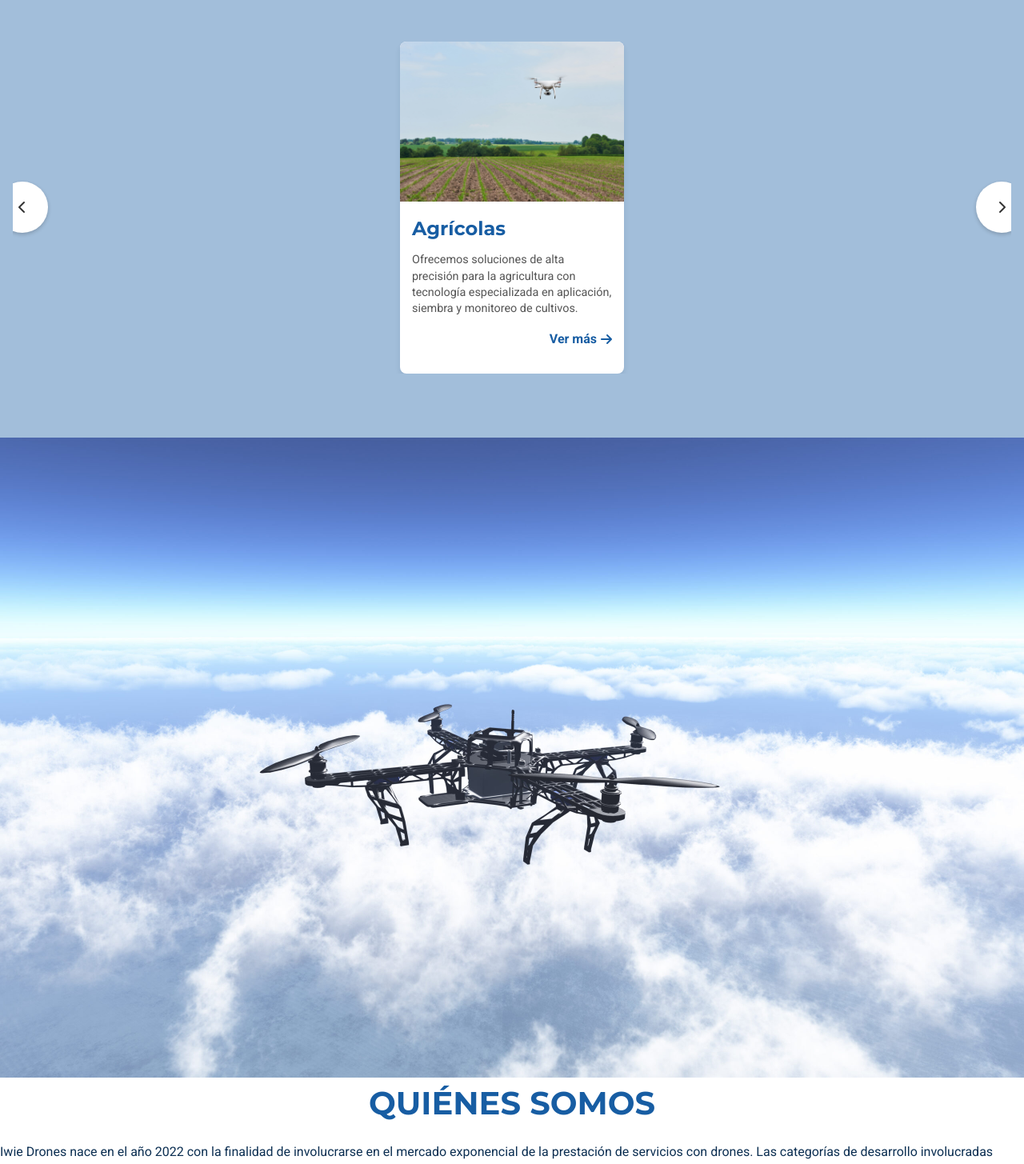
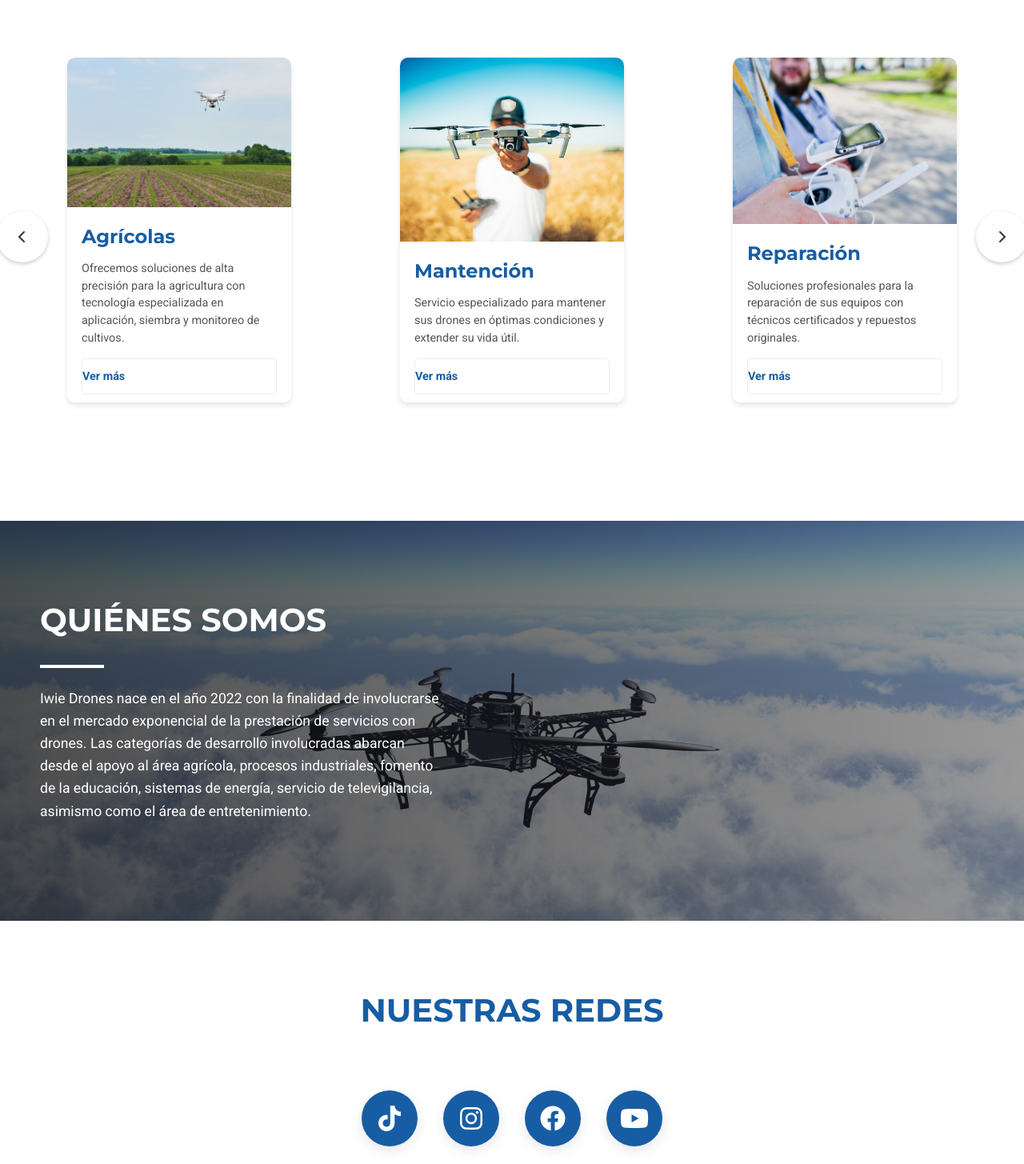
Before and after one commit to AlejandroLiinares/IwieDrones, a React (Vite) app: page / in a window 1280 px wide. Shown: the part 1330-2785 px from the top of the page at 80% size. Built offline with nearby package versions, Linux system fonts and the light colour scheme.

Commit message:
Mejoras de tarjetas y el header

```diff
--- a/src/components/Header/Header.jsx
+++ b/src/components/Header/Header.jsx
@@ -30,38 +30,41 @@ const Header = () => {
     setIsMenuOpen(!isMenuOpen);
   };
 
-  const toggleServicesDropdown = (e) => {
+  const toggleDropdown = (e, type) => {
     e.preventDefault();
-    setIsServicesDropdownOpen(!isServicesDropdownOpen);
+    if (type === 'services') {
+      setIsDronesDropdownOpen(false);
+      setIsServicesDropdownOpen(!isServicesDropdownOpen);
+    } else if (type === 'drones') {
+      setIsServicesDropdownOpen(false);
+      setIsDronesDropdownOpen(!isDronesDropdownOpen);
+    }
   };
 
-  const toggleDronesDropdown = (e) => {
-    e.preventDefault();
-    setIsDronesDropdownOpen(!isDronesDropdownOpen);
+  const handleDropdownMouseEnter = (type) => {
+    if (type === 'services') {
+      setIsDronesDropdownOpen(false);
+      setIsServicesDropdownOpen(true);
+    } else if (type === 'drones') {
+      setIsServicesDropdownOpen(false);
+      setIsDronesDropdownOpen(true);
+    }
   };
 
-  const handleServicesDropdownMouseEnter = () => {
-    setIsServicesDropdownOpen(true);
+  const handleDropdownMouseLeave = (type) => {
+    if (type === 'services') {
+      setIsServicesDropdownOpen(false);
+    } else if (type === 'drones') {
+      setIsDronesDropdownOpen(false);
+    }
   };
 
-  const handleServicesDropdownMouseLeave = () => {
-    setIsServicesDropdownOpen(false);
-  };
-
-  const closeServicesDropdown = () => {
-    setIsServicesDropdownOpen(false);
-  };
-
-  const handleDronesDropdownMouseEnter = () => {
-    setIsDronesDropdownOpen(true);
-  };
-
-  const handleDronesDropdownMouseLeave = () => {
-    setIsDronesDropdownOpen(false);
-  };
-
-  const closeDronesDropdown = () => {
-    setIsDronesDropdownOpen(false);
+  const closeDropdown = (type) => {
+    if (type === 'services') {
+      setIsServicesDropdownOpen(false);
+    } else if (type === 'drones') {
+      setIsDronesDropdownOpen(false);
+    }
   };
 
   return (
@@ -91,54 +94,48 @@ const Header = () => {
           <ul className="nav-list">
             <li className="nav-item">
               <span className={`nav-link ${location.pathname === '/servicios' ? 'active' : ''}`}
-                    onMouseEnter={toggleServicesDropdown}
-                    onClick={(e) => {
-                      e.preventDefault();
-                      closeServicesDropdown();
-                    }}
+                    onMouseEnter={() => handleDropdownMouseEnter('services')}
+                    onClick={(e) => toggleDropdown(e, 'services')}
               >
                 Servicios
               </span>
               <div
                 className={`services-dropdown ${isServicesDropdownOpen ? 'active' : ''}`}
-                onMouseEnter={handleServicesDropdownMouseEnter}
-                onMouseLeave={handleServicesDropdownMouseLeave}
+                onMouseEnter={() => handleDropdownMouseEnter('services')}
+                onMouseLeave={() => handleDropdownMouseLeave('services')}
               >
                 <ul>
                   <li>
-                    <Link to="/agricultural" onClick={closeServicesDropdown}>Agrícola</Link>
+                    <Link to="/agricultural" onClick={() => closeDropdown('services')}>Agrícola</Link>
                   </li>
                   <li>
-                    <Link to="/mantencion" onClick={closeServicesDropdown}>Mantención</Link>
+                    <Link to="/mantencion" onClick={() => closeDropdown('services')}>Mantención</Link>
                   </li>
                   <li>
-                    <Link to="/reparacion" onClick={closeServicesDropdown}>Reparación</Link>
+                    <Link to="/reparacion" onClick={() => closeDropdown('services')}>Reparación</Link>
                   </li>
                   <li>
-                    <Link to="/repuestos" onClick={closeServicesDropdown}>Repuestos</Link>
+                    <Link to="/repuestos" onClick={() => closeDropdown('services')}>Repuestos</Link>
                   </li>
                 </ul>
               </div>
             </li>
             <li className="nav-item">
               <span className={`nav-link ${location.pathname === '/drones' ? 'active' : ''}`}
-                    onMouseEnter={toggleDronesDropdown}
-                    onClick={(e) => {
-                      e.preventDefault();
-                      closeDronesDropdown();
-                    }}
+                    onMouseEnter={() => handleDropdownMouseEnter('drones')}
+                    onClick={(e) => toggleDropdown(e, 'drones')}
               >
                 Drones
               </span>
               <div
                 className={`services-dropdown ${isDronesDropdownOpen ? 'active' : ''}`}
-                onMouseEnter={handleDronesDropdownMouseEnter}
-                onMouseLeave={handleDronesDropdownMouseLeave}
+                onMouseEnter={() => handleDropdownMouseEnter('drones')}
+                onMouseLeave={() => handleDropdownMouseLeave('drones')}
               >
                 <ul>
-                  <li><Link to="/drones" onClick={closeDronesDropdown}>Todos los drones</Link></li>
-                  <li><Link to="/drones/agricola" onClick={closeDronesDropdown}>Agrícolas</Link></li>
-                  <li><Link to="/drones/industrial" onClick={closeDronesDropdown}>Industriales</Link></li>
+                  <li><Link to="/drones" onClick={() => closeDropdown('drones')}>Todos los drones</Link></li>
+                  <li><Link to="/drones/agricola" onClick={() => closeDropdown('drones')}>Agrícolas</Link></li>
+                  <li><Link to="/drones/industrial" onClick={() => closeDropdown('drones')}>Industriales</Link></li>
                 </ul>
               </div>
             </li>
--- a/src/components/Home/Home.css
+++ b/src/components/Home/Home.css
@@ -295,65 +295,330 @@ button {
   animation-delay: 0.6s;
 }
 
-.cta-button {
+/* Estilos específicos para el botón CTA del Hero */
+.hero .cta-button {
+  display: inline-block;
+  padding: 1rem 2.5rem;
+  background-color: #3c51ec;
   color: white;
-  display: inline-flex;
-  align-items: center;
-  gap: 0.5rem;
-  padding: 1rem 2rem;
+  border: none;
+  border-radius: 50px;
+  font-size: 1.1rem;
+  font-weight: 600;
   text-decoration: none;
-  border-radius: 35px;
+  cursor: pointer;
+  transition: transform 0.3s ease, box-shadow 0.3s ease, background-color 0.3s ease;
   margin-top: 2rem;
-  transition: all 0.3s ease;
-  background-color: #3c51ec;
+}
+
+.hero .cta-button:hover {
+  transform: translateY(-5px);
+  box-shadow: 0 10px 20px rgba(0, 0, 0, 0.2);
+  background-color: #2a3fd8;
 }
 
 
 /* 11. Sección Servicios */
 .services {
   padding: 5rem 0;
-  background-color: var(--color-light);
+  background-color: white;
 }
 
 .services-content {
   margin-top: 3rem;
   position: relative;
+  width: 100%;
 }
 
 .services-slider-container {
   position: relative;
   width: 100%;
   overflow: hidden;
-  padding: 0 40px;
+  padding: 0;
+  margin-bottom: 1rem;
 }
 
 .services-slider {
   display: flex;
   transition: transform 0.5s ease;
   width: 100%;
+  padding: 20px 0;
 }
 
 .slide {
-  min-width: 100%;
+  min-width: 33.333%;
   display: flex;
   justify-content: center;
-  padding: 0 15px;
+  padding: 0 10px;
   transition: opacity 0.3s ease;
+}
+
+.slider-nav-buttons {
+  display: flex;
+  justify-content: center;
+  gap: 1rem;
+  margin-top: 1rem;
+  margin-bottom: 2rem;
+}
+
+.service-card {
+  width: 100%;
+  max-width: 350px;
+  border-radius: 8px;
+  overflow: hidden;
+  position: relative;
+  background-color: white;
+  box-shadow: 0 2px 8px rgba(0, 0, 0, 0.1);
+  transition: transform 0.3s ease, box-shadow 0.3s ease;
+}
+
+.service-card:hover {
+  transform: translateY(-10px);
+  box-shadow: 0 15px 30px rgba(0, 0, 0, 0.2);
+}
+
+.service-card-image {
+  width: 100%;
+  height: 200px;
+  overflow: hidden;
+}
+
+.service-card-image img {
+  width: 100%;
+  height: 100%;
+  object-fit: cover;
+  transition: transform 0.5s ease;
+}
+
+.service-card:hover .service-card-image img {
+  transform: scale(1.05);
+}
+
+.service-card-content {
+  padding: 15px;
+  background-color: white;
+  text-align: left;
+}
+
+.service-card-content h3 {
+  font-size: 1.5rem;
+  font-weight: 700;
+  margin-bottom: 10px;
+  color: var(--color-primary);
+}
+
+.service-card-content p {
+  font-size: 0.9rem;
+  line-height: 1.5;
+  color: #555;
+  margin-bottom: 15px;
+}
+
+.service-card-footer {
+  padding: 0 20px 20px;
+  text-align: center;
+}
+
+.service-card-link {
+  display: inline-block;
+  width: 100%;
+  padding: 10px 0;
+  background-color: white;
+  color: var(--color-primary);
+  border: 1px solid #eee;
+  border-radius: 4px;
+  text-align: center;
+  text-decoration: none;
+  font-weight: 600;
+  font-size: 0.9rem;
+  transition: background-color 0.3s ease, transform 0.3s ease;
+}
+
+.service-card-link:hover {
+  background-color: var(--color-primary);
+  color: white;
+}
+
+@media (max-width: 992px) {
+  .slide {
+    min-width: 50%;
+  }
 }
 
 @media (max-width: 768px) {
   .services-slider-container {
-    padding: 0 30px;
+    padding: 0;
+  }
+
+  .slide {
+    min-width: 100%;
+  }
+
+  .service-card {
+    max-width: 320px;
   }
 }
 
 @media (max-width: 480px) {
-  .services-slider-container {
-    padding: 0 20px;
+  .services-slider {
+    padding: 5px 0;
+  }
+
+  .slide {
+    min-width: 100%;
+  }
+
+  .service-card {
+    max-width: 280px;
+    height: 320px;
+  }
+
+  .service-card-content h3 {
+    font-size: 1.3rem;
+  }
+
+  .service-card-content p {
+    font-size: 0.85rem;
   }
 }
 
-/* 12. Sección Quote */
+/* 12. Sección Quiénes Somos */
+.about-us-section {
+  position: relative;
+  height: 500px;
+  width: 100%;
+  display: flex;
+  justify-content: flex-start;
+  align-items: center;
+  overflow: hidden;
+}
+
+.about-us-background {
+  position: absolute;
+  top: 0;
+  left: 0;
+  width: 100%;
+  height: 100%;
+  z-index: 1;
+}
+
+.about-us-image {
+  width: 100%;
+  height: 100%;
+  object-fit: cover;
+}
+
+.about-us-overlay {
+  position: absolute;
+  top: 0;
+  left: 0;
+  width: 100%;
+  height: 100%;
+  background: linear-gradient(to right, rgba(0, 0, 0, 0.7) 0%, rgba(0, 0, 0, 0.4) 100%);
+  z-index: 2;
+}
+
+.about-us-content {
+  position: relative;
+  z-index: 3;
+  max-width: 600px;
+  padding: 0 50px;
+  color: white;
+  text-align: left;
+}
+
+.about-us-content .section-title {
+  color: white;
+  text-align: left;
+  margin-bottom: 1.5rem;
+}
+
+.about-divider {
+  width: 80px;
+  height: 4px;
+  background: white;
+  margin: 0 0 1.5rem 0;
+}
+
+.about-subtitle {
+  font-size: 1.1rem;
+  line-height: 1.6;
+  margin-bottom: 2rem;
+}
+
+@media (max-width: 768px) {
+  .about-us-section {
+    height: auto;
+    padding: 4rem 0;
+  }
+
+  .about-us-content {
+    padding: 0 30px;
+    max-width: 100%;
+  }
+}
+
+/* 13. Sección Redes Sociales */
+.social-networks-section {
+  padding: 5rem 0;
+  background-color: white;
+  text-align: center;
+}
+
+.social-links {
+  display: flex;
+  justify-content: center;
+  align-items: center;
+  gap: 2rem;
+  margin-top: 3rem;
+}
+
+.social-link {
+  display: flex;
+  justify-content: center;
+  align-items: center;
+  width: 70px;
+  height: 70px;
+  border-radius: 50%;
+  background-color: var(--color-primary);
+  color: white;
+  font-size: 2rem;
+  text-decoration: none;
+  transition: transform 0.3s ease, background-color 0.3s ease;
+  box-shadow: 0 5px 15px rgba(0, 0, 0, 0.1);
+}
+
+.social-link:hover {
+  transform: translateY(-10px);
+  background-color: var(--color-dark);
+}
+
+@media (max-width: 768px) {
+  .social-links {
+    gap: 1.5rem;
+  }
+
+  .social-link {
+    width: 60px;
+    height: 60px;
+    font-size: 1.5rem;
+  }
+}
+
+@media (max-width: 480px) {
+  .social-links {
+    gap: 1rem;
+    flex-wrap: wrap;
+  }
+
+  .social-link {
+    width: 50px;
+    height: 50px;
+    font-size: 1.3rem;
+  }
+}
+
+/* 14. Sección Quote */
 .quote-section {
   background-color: #ffffff;
   padding: 80px 0 40px;
@@ -450,10 +715,11 @@ button {
     gap: 1rem;
   }
 
-  .cta-button {
+    .hero .cta-button {
     width: 100%;
     max-width: 300px;
     justify-content: center;
+    background-color: #0800fd;
   }
 
   .quote-container {
--- a/src/components/Home/Home.jsx
+++ b/src/components/Home/Home.jsx
@@ -61,6 +61,12 @@ const Home = () => {
       icon: "fab fa-facebook",
       url: "https://www.facebook.com/people/Iwie-Drones/100092530085647/",
       alt: "Facebook"
+    },
+    {
+      id: 4,
+      icon: "fab fa-youtube",
+      url: "https://www.youtube.com/@IwieDrones",
+      alt: "YouTube"
     }
   ];
 
@@ -168,27 +174,32 @@ const Home = () => {
 
           <div className="services-content">
             <div className="services-slider-container">
+              <div className="services-slider" style={{
+                transform: `translateX(-${currentSlide * 100}%)`
+              }}>
+                {serviceSlides.map((slide) => (
+                  <div key={slide.id} className="slide">
+                    <div className="service-card">
+                      <div className="service-card-image">
+                        <img src={slide.image} alt={slide.title} />
+                      </div>
+                      <div className="service-card-content">
+                        <h3>{slide.title}</h3>
+                        <p>{slide.description}</p>
+                        <Link to={slide.link} className="service-card-link">Ver más</Link>
+                      </div>
+                    </div>
+                  </div>
+                ))}
+              </div>
+            </div>
+
+            <div className="slider-nav-buttons">
               <SliderNavButton
                 direction="left"
                 onClick={() => handleSlideClick('left')}
                 ariaLabel="Ver servicio anterior"
               />
-
-              <div className="services-slider" style={{
-                transform: `translateX(-${currentSlide * 100}%)`
-              }}>
-                {serviceSlides.map((slide) => (
-                  <div key={slide.id} className="slide">
-                    <ServiceCard
-                      image={slide.image}
-                      title={slide.title}
-                      description={slide.description}
-                      link={slide.link}
-                    />
-                  </div>
-                ))}
-              </div>
-
               <SliderNavButton
                 direction="right"
                 onClick={() => handleSlideClick('right')}
--- a/src/components/Membresias/Membresias.css
+++ b/src/components/Membresias/Membresias.css
@@ -292,7 +292,8 @@
   opacity: 0.9;
 }
 
-.cta-button {
+/* Estilos específicos para el botón CTA de la sección CTA */
+.cta-section .cta-button {
   display: inline-block;
   padding: 1rem 2.5rem;
   background-color: white;
@@ -305,9 +306,31 @@
   transition: transform 0.3s ease, box-shadow 0.3s ease;
 }
 
-.cta-button:hover {
+.cta-section .cta-button:hover {
   transform: translateY(-5px);
   box-shadow: 0 10px 20px rgba(0, 0, 0, 0.2);
+}
+
+/* Estilos específicos para el botón de los planes */
+.plan-button {
+  display: inline-block;
+  padding: 0.8rem 1.5rem;
+  background-color: var(--color-primary);
+  color: white;
+  border: none;
+  border-radius: 30px;
+  font-size: 1rem;
+  font-weight: 600;
+  cursor: pointer;
+  transition: all 0.3s ease;
+  margin-top: 1.5rem;
+  width: 100%;
+}
+
+.plan-button:hover {
+  background-color: var(--color-dark);
+  transform: translateY(-3px);
+  box-shadow: 0 5px 15px rgba(0, 0, 0, 0.1);
 }
 
 /* 8. Responsive Styles */
--- a/src/components/UI/Card/ServiceCard.css
+++ b/src/components/UI/Card/ServiceCard.css
@@ -3,10 +3,12 @@
   flex-direction: column;
   width: 280px;
   height: 100%;
-  margin: 0 15px;
-  padding-bottom: 15px;
+  margin: 0 10px;
+  overflow: hidden;
+  border-radius: 12px;
   transition: transform 0.3s ease, box-shadow 0.3s ease;
   background-color: rgba(255, 255, 255, 0.9);
+  box-shadow: 0 4px 10px rgba(0, 0, 0, 0.1);
 }
 
 .service-card:hover {
@@ -16,7 +18,7 @@
 
 .service-card-image-container {
   width: 100%;
-  height: 200px;
+  height: 180px;
   overflow: hidden;
   position: relative;
 }
@@ -33,17 +35,18 @@
 }
 
 .service-card-content {
-  padding: 15px;
+  padding: 18px 18px 10px;
   display: flex;
   flex-direction: column;
-  flex-grow: 1;
   position: relative;
+  background-color: white;
+  z-index: 2;
 }
 
 .service-card-title {
-  font-size: 1.5rem;
+  font-size: 1.4rem;
   font-weight: 700;
-  margin-bottom: 10px;
+  margin-bottom: 8px;
   color: var(--color-primary);
 }
 
@@ -51,12 +54,15 @@
   font-size: 0.9rem;
   line-height: 1.4;
   color: #555;
-  margin-bottom: 15px;
-  flex-grow: 1;
+  margin-bottom: 0;
+}
+
+.service-card-footer {
+  padding: 10px 18px 18px;
+  background-color: white;
 }
 
 .service-card-link {
-  align-self: flex-end;
   color: var(--color-primary);
   text-decoration: none;
   font-weight: 600;
--- a/src/components/UI/Card/ServiceCard.jsx
+++ b/src/components/UI/Card/ServiceCard.jsx
@@ -15,6 +15,10 @@ const ServiceCard = ({
 }) => {
   return (
     <Card className={`service-card ${className}`}>
+      <div className="service-card-content">
+        <h3 className="service-card-title">{title}</h3>
+        <p className="service-card-description">{description}</p>
+      </div>
       <div className="service-card-image-container">
         <OptimizedImage
           src={image}
@@ -24,9 +28,7 @@ const ServiceCard = ({
           className="service-card-image"
         />
       </div>
-      <div className="service-card-content">
-        <h3 className="service-card-title">{title}</h3>
-        <p className="service-card-description">{description}</p>
+      <div className="service-card-footer">
         <Link to={link} className="service-card-link">
           Ver más <i className="fas fa-arrow-right"></i>
         </Link>
```
